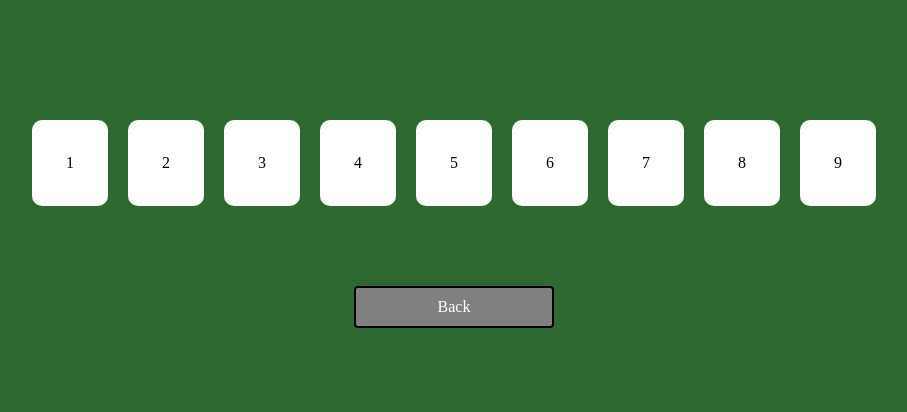
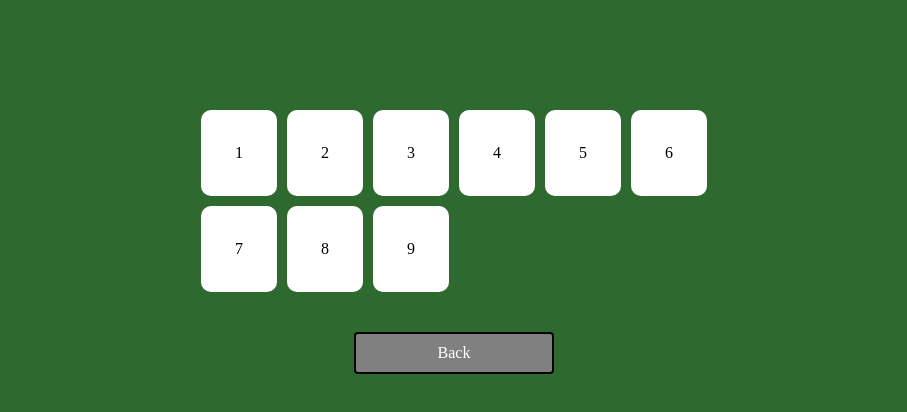
Before and after one commit to lenarmathias/memory-card-game, a React (Vite) app: page /#/game in a window 1280 px wide. Shown: the top 412 px of the page, without its empty margins (186-1093 px from the left). Built offline with nearby package versions, Linux system fonts and the light colour scheme.

Commit message:
feat: add game area

```diff
--- /dev/null
+++ b/src/pages/Game/Game.styles.ts
@@ -0,0 +1,9 @@
+import styled from 'styled-components';
+
+export const GameArea = styled.div`
+  margin: 50px auto 20px;
+  display: grid;
+  justify-content: center;
+  grid-template-columns: repeat(6, max-content);
+  gap: 10px;
+`;
--- a/src/pages/Game/Game.tsx
+++ b/src/pages/Game/Game.tsx
@@ -1,5 +1,6 @@
 import { Container } from '../../components/Container';
 import { StyledNavLink } from '../../components/Button';
+import { GameArea } from './Game.styles';
 import { deck } from '../../game/cards';
 import Card from '../../components/Card/Card';
 import type { Translation } from '../../locales';
@@ -12,14 +13,14 @@
   return (
     <main>
       <Container $flex $flexColumn>
-        <Container $flex>
+        <GameArea>
           {deck.map(card => (
             <Card
               key={card.id}
               card={card}
             />
           ))}
-        </Container>
+        </GameArea>
         <StyledNavLink to='/home'>
           {text.shared.backButton}
         </StyledNavLink>
```
